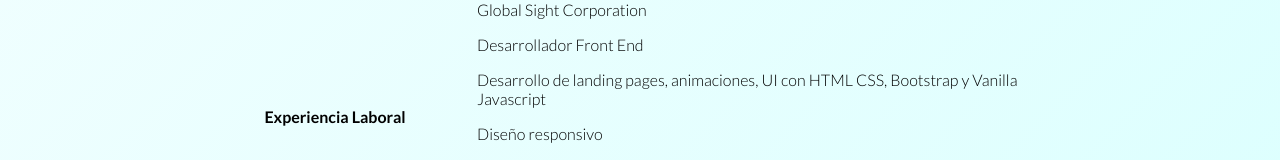
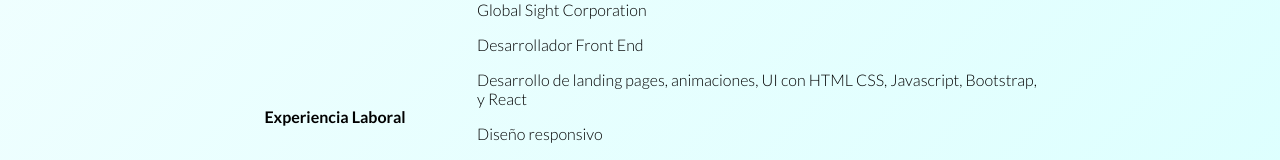
Before and after one commit to diegoJuarezVelasco/Portfolio, a React (Create React App) app: page / in a window 1280 px wide. Shown: the part 1302-1462 px from the top of the page. Built offline with nearby package versions, Linux system fonts and the light colour scheme.

Commit message:
Update work experience

```diff
--- a/src/components/About.jsx
+++ b/src/components/About.jsx
@@ -102,7 +102,7 @@
                 <div className="block-content">
                   <p>Global Sight Corporation</p>
                   <p>Desarrollador Front End</p>
-                  <p>Desarrollo de landing pages, animaciones, UI con HTML CSS, Bootstrap y Vanilla Javascript</p>
+                  <p>Desarrollo de landing pages, animaciones, UI con HTML CSS, Javascript, Bootstrap, y React</p>
                   <p>Diseño responsivo</p>
                   <p>Implementación de API REST con Node.js y Express.js</p>
                   <p>Integración de servicios AWS en aplicaciones web (funciones serverless con Lambda, AWS SDK)</p>
```
